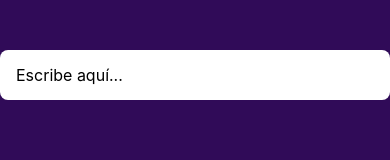
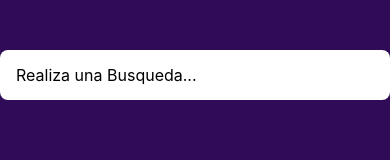
Before and after one commit to AngelRomero26/appMovies, a React Native app: screen / in a window 390 px wide. Shown: the top 160 px of the page. Built offline with nearby package versions, Linux system fonts and the light colour scheme; what meilisearch would draw is missing.

Commit message:
seventh commit

```diff
--- a/App.js
+++ b/App.js
@@ -1,16 +1,5 @@
-
-
 import React, { useState } from "react";
-import {
-  StyleSheet,
-  Text,
-  View,
-  SafeAreaView,
-  TextInput,
-  FlatList,
-  Image,
-  StatusBar,
-} from "react-native";
+import { StyleSheet, Text, View, SafeAreaView, TextInput, FlatList, Image, StatusBar } from "react-native";
 import { MeiliSearch } from "meilisearch";
 
 const client = new MeiliSearch({
@@ -29,15 +18,12 @@ const documents = [
     { id: 6, title: 'Philadelphia', genres: ['Drama'] },
 ];
 
-
 const App = () => {
   const [query, setQuery] = useState("");
   const [results, setResults] = useState([]);
 
-
   const ObtenerBusqueda = async (text) => {
     setQuery(text);
-
 
     if (text.trim() === "") {
       setResults([]);
@@ -47,8 +33,7 @@ const App = () => {
     try {
       const searchResults = await client.index("movies").search(text, {});
 
-      console.log(searchResults) // => { "uid": 0 }
-
+      console.log(searchResults)
 
       setResults(searchResults.hits);
     } catch (error) {
@@ -65,12 +50,11 @@ const App = () => {
       <View style={styles.searchBarContainer}>
         <TextInput
           style={styles.searchBar}
-          placeholder="Escribe aquí..."
+          placeholder="Realiza una Busqueda..."
           value={query}
           onChangeText={ObtenerBusqueda}
         />
       </View>
-
       <FlatList
         data={results}
         keyExtractor={(item) => item.id.toString()}
@@ -95,7 +79,6 @@ const App = () => {
 };
 
 export default App;
-
 
 const styles = StyleSheet.create({
   container: {
```
